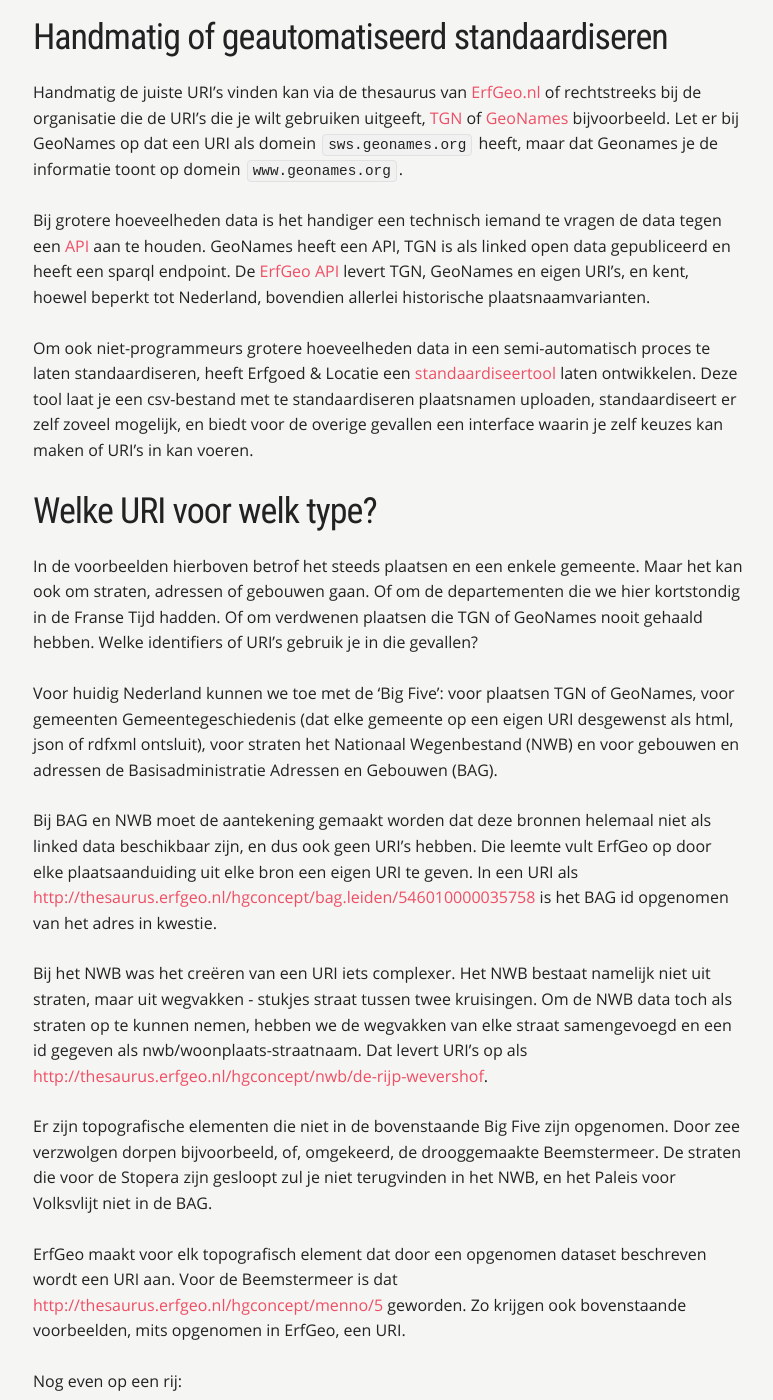
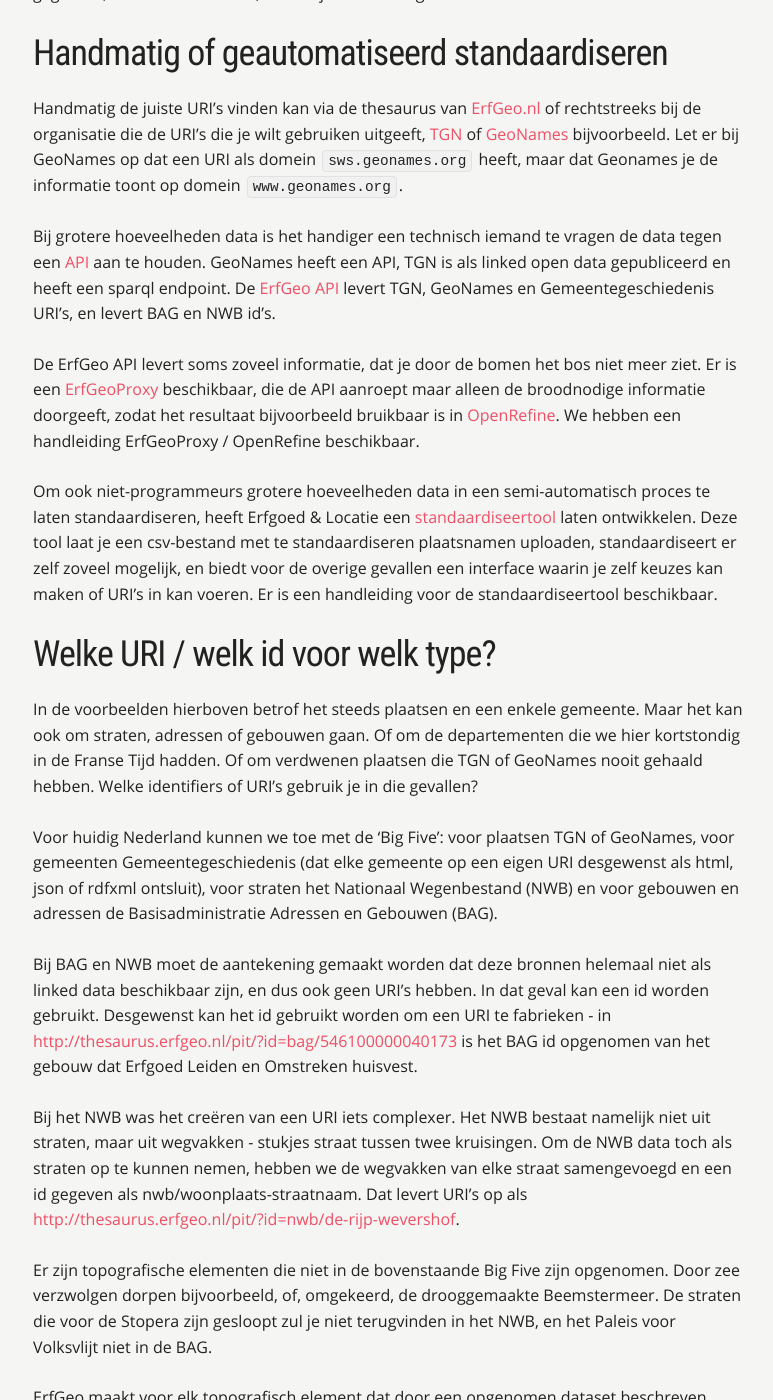
Before and after one commit to erfgoed-en-locatie/erfgoed-en-locatie.github.io, a Jekyll site: the page built from _wat-hoe/standaardiseren.md, in a window 1280 px wide and 1400 px high, scrolled down 2069 px. Shown: the whole window, without its empty margins (127-900 px from the left). Built offline with Jekyll 4.4.1, drawn with Linux system fonts in a browser that asks for light colours; some web fonts are replaced; a script that is not in the unit is left out; some of the changed text lies outside the part shown.

Commit message:
handleidingen en links

```diff
--- a/_wat-hoe/standaardiseren.md
+++ b/_wat-hoe/standaardiseren.md
@@ -32,6 +32,8 @@
 
 Aan de URI zie je ook meteen waar de identificatiecode vandaan komt. En is het mogelijk in één veld identificatiecodes van verschillende bronnen te gebruiken zonder in de problemen te komen. TGN levert ook URI's voor plaatsaanduidingen - die voor Bergen is [http://vocab.getty.edu/tgn/7007058](http://vocab.getty.edu/tgn/7007058). Had je alleen de identificatiecode `2759154` gehad en gedacht dat het een TGN code was, dan was je in [West Fork Brush Creek](http://vocab.getty.edu/tgn/2759154) terecht gekomen.
 
+Er zijn datasets die geen URIs bieden, maar wel bruikbare id's. De Basisadministratie Adressen en Gebouwen (BAG) is zo'n dataset.
+
 
 ##Standaardiseren met coördinaten, is dat niet voldoende?
 
@@ -43,25 +45,27 @@
 Handmatig de juiste URI's vinden kan via de thesaurus van [ErfGeo.nl](http://erfgeo.nl) of rechtstreeks bij de organisatie die de URI's die je wilt gebruiken uitgeeft, [TGN](http://vocab.getty.edu/) of [GeoNames](http://www.geonames.org/) bijvoorbeeld. Let er bij GeoNames op dat een URI als domein `sws.geonames.org` heeft, maar dat Geonames je de informatie toont op domein `www.geonames.org`.
 
 
-Bij grotere hoeveelheden data is het handiger een technisch iemand te vragen de data tegen een [API](https://en.wikipedia.org/wiki/Web_API) aan te houden. GeoNames heeft een API, TGN is als linked open data gepubliceerd en heeft een sparql endpoint. De [ErfGeo API](/tools/api.html) levert TGN, GeoNames en eigen URI's, en kent, hoewel beperkt tot Nederland, bovendien allerlei historische plaatsnaamvarianten.
+Bij grotere hoeveelheden data is het handiger een technisch iemand te vragen de data tegen een [API](https://en.wikipedia.org/wiki/Web_API) aan te houden. GeoNames heeft een API, TGN is als linked open data gepubliceerd en heeft een sparql endpoint. De [ErfGeo API](/tools/api.html) levert TGN, GeoNames en Gemeentegeschiedenis URI's, en levert BAG en NWB id's.
+
+De ErfGeo API levert soms zoveel informatie, dat je door de bomen het bos niet meer ziet. Er is een [ErfGeoProxy](http://www.hicsuntleones.nl/erfgeoproxy/) beschikbaar, die de API aanroept maar alleen de broodnodige informatie doorgeeft, zodat het resultaat bijvoorbeeld bruikbaar is in [OpenRefine](http://openrefine.org/). We hebben een handleiding ErfGeoProxy / OpenRefine beschikbaar.
 
 
-Om ook niet-programmeurs grotere hoeveelheden data in een semi-automatisch proces te laten standaardiseren, heeft Erfgoed & Locatie een [standaardiseertool](/tools/standaardiseren.html) laten ontwikkelen. Deze tool laat je een csv-bestand met te standaardiseren plaatsnamen uploaden, standaardiseert er zelf zoveel mogelijk, en biedt voor de overige gevallen een interface waarin je zelf keuzes kan maken of URI's in kan voeren.
+Om ook niet-programmeurs grotere hoeveelheden data in een semi-automatisch proces te laten standaardiseren, heeft Erfgoed & Locatie een [standaardiseertool](/tools/standaardiseren.html) laten ontwikkelen. Deze tool laat je een csv-bestand met te standaardiseren plaatsnamen uploaden, standaardiseert er zelf zoveel mogelijk, en biedt voor de overige gevallen een interface waarin je zelf keuzes kan maken of URI's in kan voeren. Er is een handleiding voor de standaardiseertool beschikbaar.
 
 
-##Welke URI voor welk type?
+##Welke URI / welk id voor welk type?
 
 In de voorbeelden hierboven betrof het steeds plaatsen en een enkele gemeente. Maar het kan ook om straten, adressen of gebouwen gaan. Of om de departementen die we hier kortstondig in de Franse Tijd hadden. Of om verdwenen plaatsen die TGN of GeoNames nooit gehaald hebben. Welke identifiers of URI's gebruik je in die gevallen?
 
 Voor huidig Nederland kunnen we toe met de 'Big Five': voor plaatsen TGN of GeoNames, voor gemeenten Gemeentegeschiedenis (dat elke gemeente op een eigen URI desgewenst als html, json of rdfxml ontsluit), voor straten het Nationaal Wegenbestand (NWB) en voor gebouwen en adressen de Basisadministratie Adressen en Gebouwen (BAG).
 
-Bij BAG en NWB moet de aantekening gemaakt worden dat deze bronnen helemaal niet als linked data beschikbaar zijn, en dus ook geen URI's hebben.  Die leemte vult ErfGeo op door elke plaatsaanduiding uit elke bron een eigen URI te geven. In een URI als [http://thesaurus.erfgeo.nl/hgconcept/bag.leiden/546010000035758](http://thesaurus.erfgeo.nl/hgconcept/bag.leiden/546010000035758) is het BAG id opgenomen van het adres in kwestie.
+Bij BAG en NWB moet de aantekening gemaakt worden dat deze bronnen helemaal niet als linked data beschikbaar zijn, en dus ook geen URI's hebben.  In dat geval kan een id worden gebruikt. Desgewenst kan het id gebruikt worden om een URI te fabrieken - in [http://thesaurus.erfgeo.nl/pit/?id=bag/546100000040173](http://thesaurus.erfgeo.nl/pit/?id=bag/546100000040173) is het BAG id opgenomen van het gebouw dat Erfgoed Leiden en Omstreken huisvest.
 
-Bij het NWB was het creëren van een URI iets complexer. Het NWB bestaat namelijk niet uit straten, maar uit wegvakken - stukjes straat tussen twee kruisingen. Om de NWB data toch als straten op te kunnen nemen, hebben we de wegvakken van elke straat samengevoegd en een id gegeven als nwb/woonplaats-straatnaam. Dat levert URI's op als [http://thesaurus.erfgeo.nl/hgconcept/nwb/de-rijp-wevershof](http://thesaurus.erfgeo.nl/hgconcept/nwb/de-rijp-wevershof).
+Bij het NWB was het creëren van een URI iets complexer. Het NWB bestaat namelijk niet uit straten, maar uit wegvakken - stukjes straat tussen twee kruisingen. Om de NWB data toch als straten op te kunnen nemen, hebben we de wegvakken van elke straat samengevoegd en een id gegeven als nwb/woonplaats-straatnaam. Dat levert URI's op als [http://thesaurus.erfgeo.nl/pit/?id=nwb/de-rijp-wevershof](http://thesaurus.erfgeo.nl/pit/?id=nwb/de-rijp-wevershof).
 
 Er zijn topografische elementen die niet in de bovenstaande Big Five zijn opgenomen. Door zee verzwolgen dorpen bijvoorbeeld, of, omgekeerd, de drooggemaakte Beemstermeer. De straten die voor de Stopera zijn gesloopt zul je niet terugvinden in het NWB, en het Paleis voor Volksvlijt niet in de BAG.
 
-ErfGeo maakt voor elk topografisch element dat door een opgenomen dataset beschreven wordt een URI aan. Voor de Beemstermeer is dat [http://thesaurus.erfgeo.nl/hgconcept/menno/5](http://thesaurus.erfgeo.nl/hgconcept/menno/5) geworden. Zo krijgen ook bovenstaande voorbeelden, mits opgenomen in ErfGeo, een URI.
+ErfGeo maakt voor elk topografisch element dat door een opgenomen dataset beschreven wordt een URI aan. Voor de Beemstermeer is dat [http://thesaurus.erfgeo.nl/pit/?id=menno/5](http://thesaurus.erfgeo.nl/pit/?id=menno/5) geworden. Zo krijgen ook bovenstaande voorbeelden, mits opgenomen in ErfGeo, een URI.
 
 Nog even op een rij:
 
@@ -69,13 +73,13 @@
 <tr><th>Type</th><th>URI</th></tr>
 <tr><td>plaats</td><td>TGN, GeoNames</td></tr>
 <tr><td>gemeente</td><td>Gemeentegeschiedenis</td></tr>
-<tr><td>straat</td><td>ErfGeo URI op basis van samengesteld NWB id</td></tr>
-<tr><td>gebouw</td><td>ErfGeo URI op basis van BAG id</td></tr>
-<tr><td>adres</td><td>ErfGeo URI op basis van BAG id</td></tr>
-<tr><td>anders, bijv. verdwenen dorp</td><td>ErfGeo URI</td></tr>
+<tr><td>straat</td><td>BAG id of ErfGeo NWB id</td></tr>
+<tr><td>gebouw</td><td>BAG id</td></tr>
+<tr><td>adres</td><td>BAG id</td></tr>
+<tr><td>anders, bijv. verdwenen dorp</td><td>ErfGeo verdwenen dorp id</td></tr>
 </table>
 
 
 ##Persistentie
 
-Het gevaar dat altijd op de loer ligt is dat een URI niet persistent kan blijken te zijn. ErfGeo zelf is nog bezig hier een strategie voor te ontwikkelen. Wat moet ErfGeo bijvoorbeeld doen wanneer een nieuwe versie van een dataset wordt aangeleverd en daar elementen uit verdwenen zijn? BAG en NWB willen vooral de huidige stand van zaken beschrijven. Als een straat fysiek verdwijnt, dan zal die ook uit het NWB geschrapt worden.
+Het gevaar dat altijd op de loer ligt is dat een URI niet persistent kan blijken te zijn. ErfGeo zelf is nog bezig hier een strategie voor te ontwikkelen. Wat moet ErfGeo bijvoorbeeld doen wanneer een nieuwe versie van een dataset wordt aangeleverd en daar elementen uit verdwenen zijn? Het NWB bijvoorbeeld wil vooral de huidige stand van zaken beschrijven. Als een straat fysiek verdwijnt, dan is de kans groot dat die ook uit het NWB geschrapt wordt.
```
Also changed, not shown: other parts of _wat-hoe/standaardiseren.md (+1 -1 lines), _wat-hoe/factor-tijd.md (+2 -2 lines), _wat-hoe/openrefine.md (added, +67 -0 lines), _wat-hoe/standaardiseertool.md (added, +80 -0 lines), _wat-hoe/van-geojson-naar-svg.md (+1 -1 lines).
